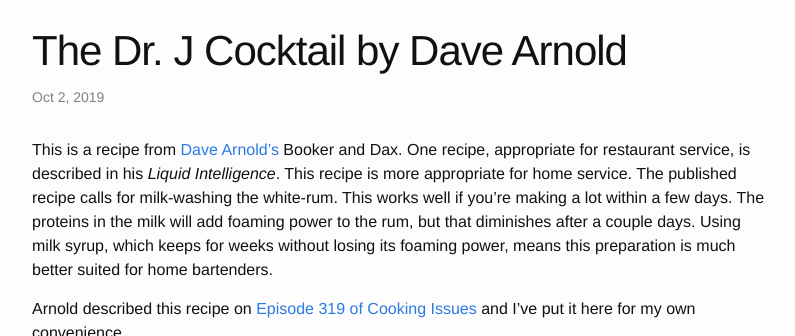
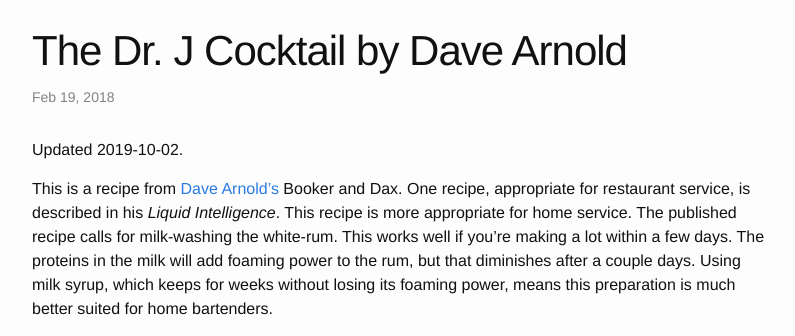
Before and after one commit to KevinMcHugh/kevinmchugh.github.io, a Jekyll site: the page built from _posts/2018-02-19-dr_j_dave_arnold.markdown, in a window 1280 px wide and 900 px high, cut to the strip 0-336 px from the top of the window. Shown: the whole strip, without its empty margins (238-1033 px from the left). Built offline with Jekyll 4.4.1, drawn with Linux system fonts in a browser that asks for light colours.

Commit message:
Acknowledge update of Dr. J recipe

```diff
--- a/_posts/2018-02-19-dr_j_dave_arnold.markdown
+++ b/_posts/2018-02-19-dr_j_dave_arnold.markdown
@@ -1,9 +1,11 @@
 ---
 layout: post
 title:  "The Dr. J Cocktail by Dave Arnold"
-date:   2019-10-02 20:01:24
+date:   2018-02-19 20:01:24
 tags: cocktails recipes milk-syrup acid-correction
 ---
+Updated 2019-10-02.
+
 This is a recipe from [Dave Arnold's](https://twitter.com/@CookingIssues) Booker and Dax. One recipe, appropriate for restaurant service, is described in his *Liquid Intelligence*. This recipe is more appropriate for home service. The published recipe calls for milk-washing the white-rum. This works well if you're making a lot within a few days. The proteins in the milk will add foaming power to the rum, but that diminishes after a couple days. Using milk syrup, which keeps for weeks without losing its foaming power, means this preparation is much better suited for home bartenders.
 
 Arnold described this recipe on [Episode 319 of Cooking Issues](http://heritageradionetwork.org/podcast/hookered-up-drinks/) and I've put it here for my own convenience.
```
